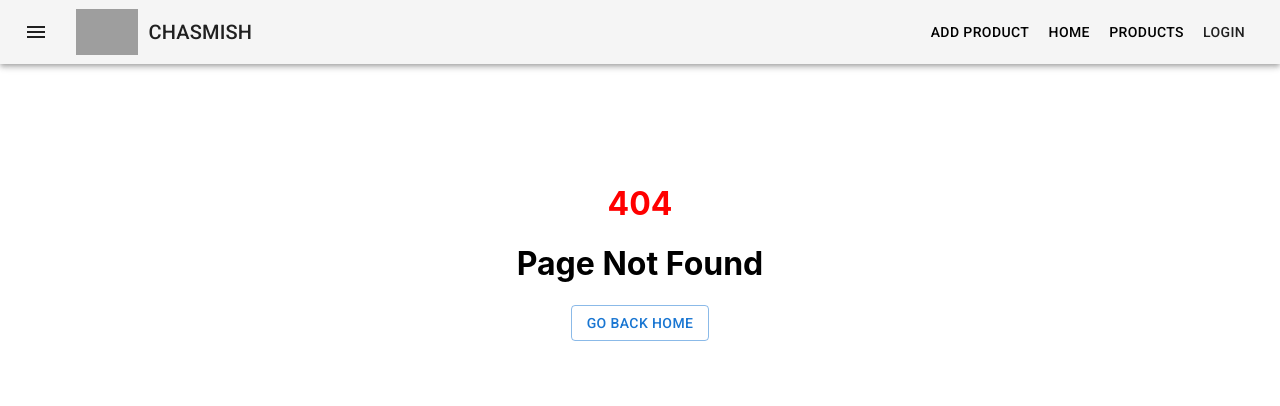
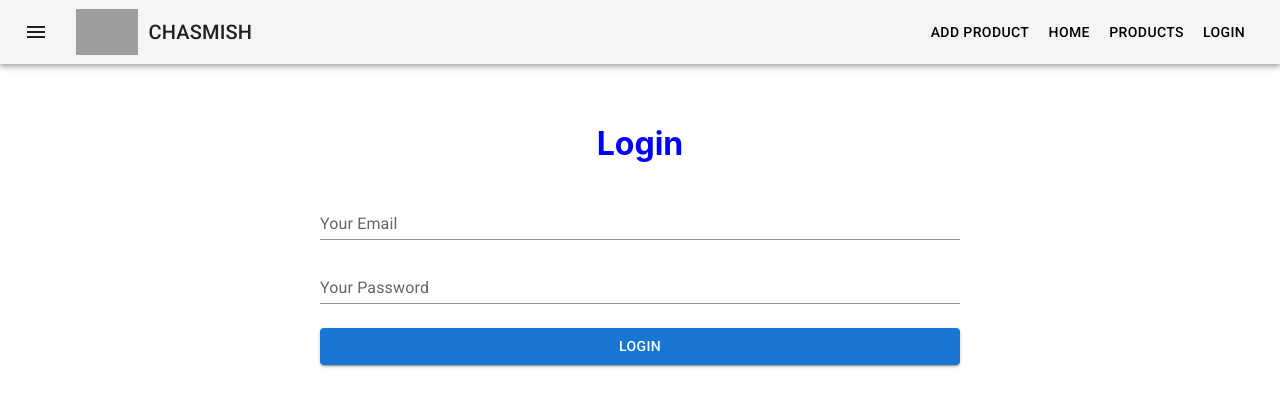
Before and after one commit to Fahid-Hossain/Glasses-store-website-client-side, a React (Create React App) app: page /login in a window 1280 px wide. Before the commit this address had no page. Shown: the top 406 px of the page. Built offline with nearby package versions, Linux system fonts and the light colour scheme; grey boxes are pictures that could not be loaded.

Commit message:
login component set

```diff
--- a/src/App.js
+++ b/src/App.js
@@ -10,6 +10,7 @@ import Products from './pages/Products/Products';
 import Navigation from './pages/Shared/Navigation/Navigation';
 import AddProducts from './pages/Products/AddProducts/AddProducts';
 import Order from './pages/Products/Order/Order';
+import Login from './pages/Login/Login/Login';
 
 function App() {
   return (
@@ -34,6 +35,9 @@ function App() {
         <Route path="/order/:id">
           <Order/>
         </Route>
+        <Route path="/login">
+          <Login></Login>
+        </Route>
         <Route path="*">
           <PageNotFound></PageNotFound>
         </Route>
--- /dev/null
+++ b/src/pages/Login/Login/Login.js
@@ -0,0 +1,51 @@
+import React, { useState } from 'react';
+import TextField from '@mui/material/TextField';
+import { Button } from '@mui/material';
+
+const Login = () => {
+    const [loginData,setLoginData] =useState({})
+
+    const handleOnBlur = (e)=>{
+        const field = e.target.name;
+        const value = e.target.value;
+        // console.log(field,value);
+        const newLoginData = {...loginData}
+        newLoginData[field] = value;
+        setLoginData(newLoginData);
+        console.log(loginData);
+    }
+
+    const handleLoginSubmit = (e) => {
+       e.preventDefault();
+       alert("submitting")
+    }
+    return (
+        <div>
+            <h1 style={{ color: "blue", marginTop: "60px" }}>Login</h1>
+            <form onSubmit={handleLoginSubmit}>
+                <TextField
+                    sx={{ width: "50%", m: 1 }}
+                    id="standard-basic"
+                    label="Your Email"
+                    variant="standard"
+                    type="email"
+                    name="email"
+                    onBlur={handleOnBlur}
+                />
+                <TextField
+                    sx={{ width: "50%", m: 1 }}
+                    id="standard-basic"
+                    label="Your Password"
+                    variant="standard"
+                    type="password"
+                    name="password"
+                    onBlur={handleOnBlur}
+                />
+                <Button sx={{ width: "50%", m: 2 }} variant="contained" type="submit">Login</Button>
+
+            </form>
+        </div>
+    );
+};
+
+export default Login;
--- a/src/pages/Shared/Navigation/Navigation.js
+++ b/src/pages/Shared/Navigation/Navigation.js
@@ -30,7 +30,7 @@ const Navigation = () => {
                     <NavLink style={{textDecoration: "none",color:"black"}} to="/addproduct"><Button color="inherit">Add Product</Button></NavLink>
                     <NavLink style={{textDecoration: "none",color:"black"}} to="/home"><Button color="inherit">Home</Button></NavLink>
                     <NavLink style={{textDecoration: "none",color:"black"}} to="/products"><Button color="inherit">Products</Button></NavLink>
-                    <Button color="inherit">Login</Button>
+                    <NavLink style={{textDecoration: "none",color:"black"}} to="/login"><Button color="inherit">Login</Button></NavLink>
                 </Toolbar>
             </AppBar>
         </Box>
```
